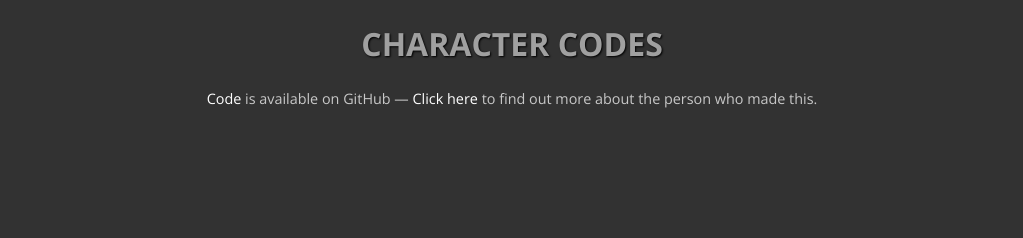
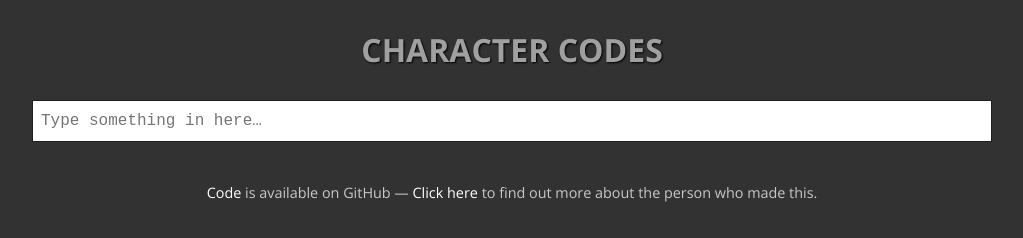
Before and after one commit to thomasleese/charcodes, a plain HTML site: page index.html in a window 1280 px wide. Shown: the whole page, without its empty margins (128-1151 px from the left). Drawn offline with nearby package versions, Linux system fonts and the light colour scheme.

Commit message:
Add text input

```diff
--- a/index.html
+++ b/index.html
@@ -12,10 +12,16 @@
   </head>
 
   <body>
-    <main>
     <header>
       <h1>Character Codes</h1>
     </header>
+
+    <main>
+      <input type="text" name="query" placeholder="Type something in here&hellip;" />
+
+      <ul>
+      </ul>
+    </main>
 
     <footer>
       <p>
@@ -24,7 +30,6 @@
         more about the person who made this.
       </p>
     </footer>
-    </main>
   </body>
 
 </html>
--- a/styles/all.css
+++ b/styles/all.css
@@ -6,6 +6,8 @@ body {
     line-height: 1.5;
     background: rgb(50, 50, 50);
     color: rgb(255, 255, 255);
+    padding: 20px 40px;
+    text-align: center;
 }
 
 h1, h2, h3, h4, h5, h6 {
@@ -20,11 +22,6 @@ a:hover {
     text-decoration: underline;
 }
 
-main {
-    margin: 20px 40px;
-    text-align: center;
-}
-
 header h1 {
     font-size: 2em;
     margin: 6px 12px;
@@ -33,6 +30,18 @@ header h1 {
     text-shadow: 1px 1px 2px rgb(0, 0, 0);
 }
 
+main input {
+    width: 80%;
+    padding: 8px;
+    margin: 20px 0;
+    font-family: monospace;
+    border: 1px solid rgb(30, 30, 30);
+}
+
+main ul {
+
+}
+
 footer {
     margin: 20px;
     font-size: 0.9em;
```
Lines whose indentation alone changed are shown as unchanged.
